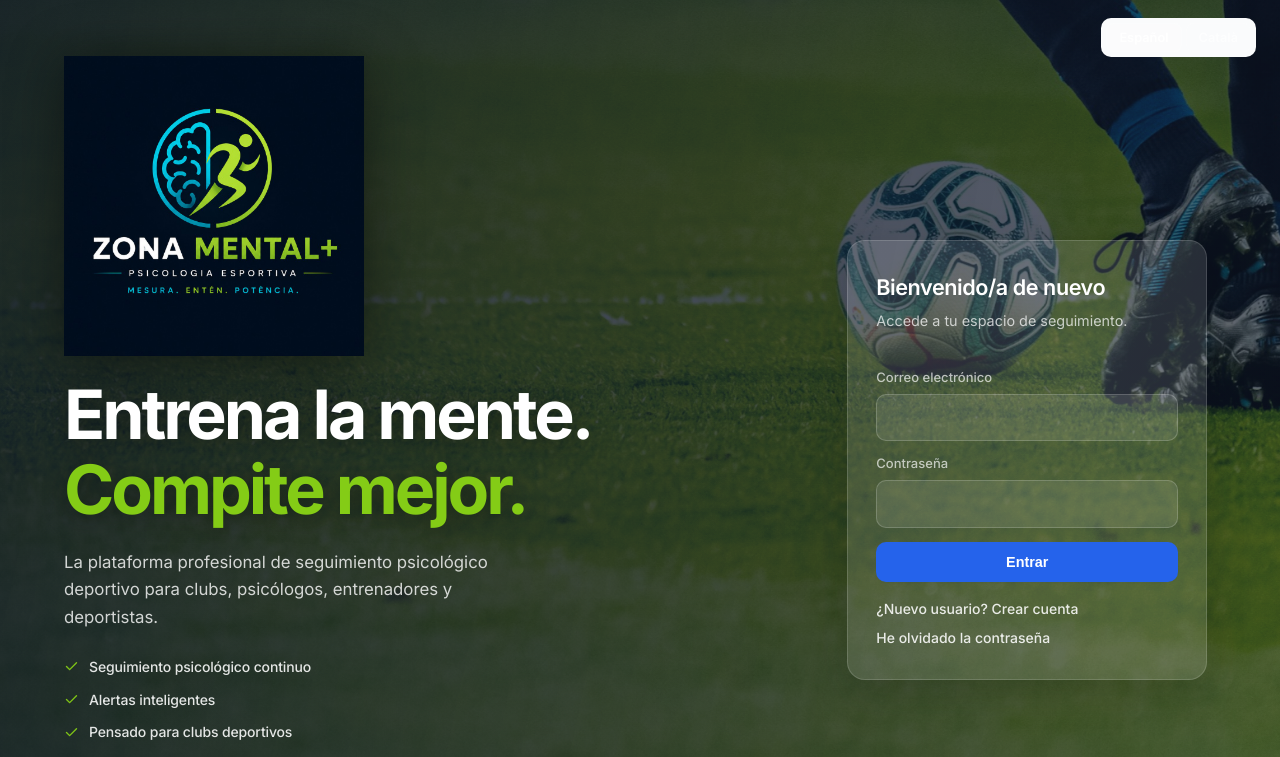
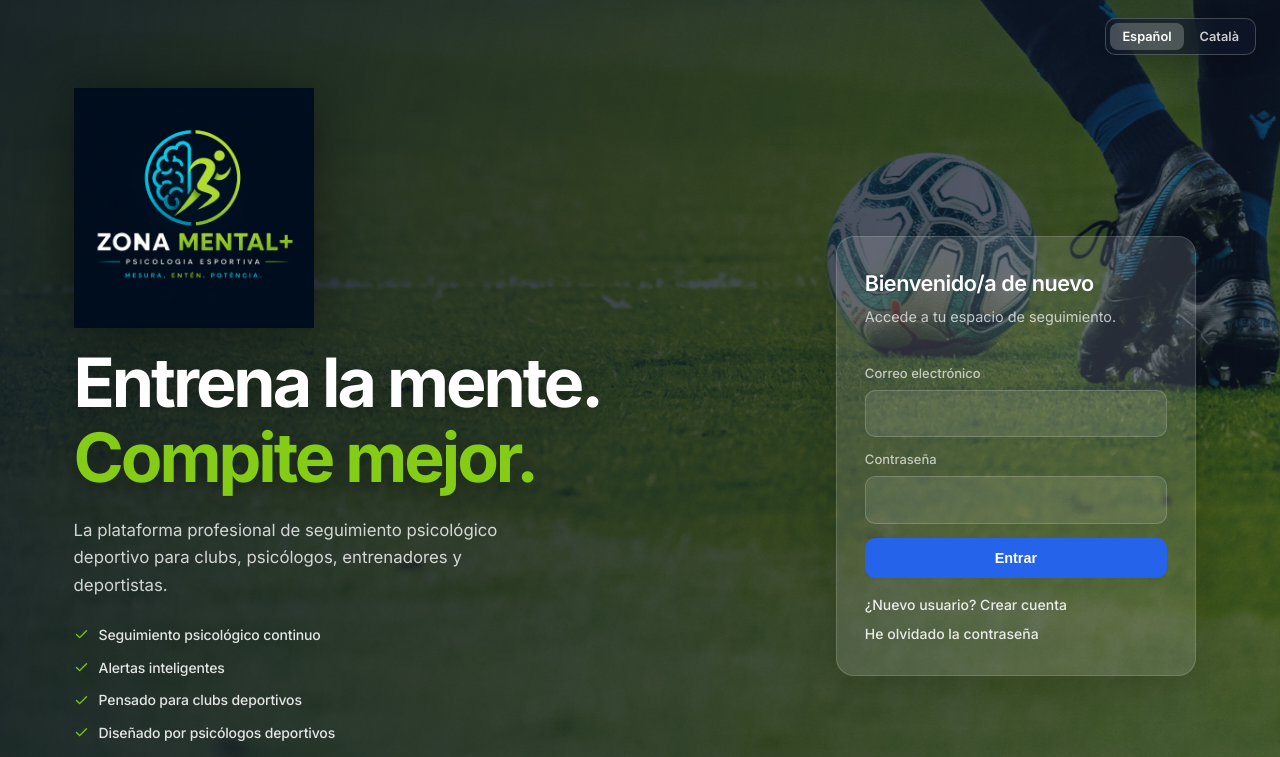
Before and after one commit to Torrins18/elite-mind, a React (Vite) app: page / in a window 1280 px wide. Shown: the top 757 px of the page. Built offline with nearby package versions, Linux system fonts and the light colour scheme; no server answers.

Commit message:
Fix auth landing layout alignment and language switcher visibility.
Center hero and login columns vertically, and use a dark glass background on the language switcher so ES/Català labels are readable on the hero.

Co-authored-by: Cursor <cursoragent@cursor.com>

```diff
--- a/src/styles/auth-landing.css
+++ b/src/styles/auth-landing.css
@@ -33,9 +33,15 @@
   z-index: 2;
   display: grid;
   grid-template-columns: minmax(0, 1.65fr) minmax(320px, 1fr);
+  align-items: center;
+  gap: clamp(16px, 3vw, 40px);
+  width: 100%;
+  max-width: 1440px;
   min-height: 100vh;
   min-height: 100dvh;
-  align-items: stretch;
+  margin: 0 auto;
+  padding: 0 clamp(20px, 4vw, 48px);
+  box-sizing: border-box;
 }
 
 .auth-landing__media-wrap {
@@ -114,10 +120,11 @@
   z-index: 2;
   display: flex;
   flex-direction: column;
-  justify-content: flex-end;
+  justify-content: center;
+  align-self: center;
   width: 100%;
   max-width: 680px;
-  padding: 56px clamp(28px, 5vw, 72px) 64px;
+  padding: 88px clamp(8px, 2vw, 32px) clamp(32px, 4vw, 48px);
   animation: auth-fade-up 0.9s ease both;
 }
 
@@ -133,7 +140,7 @@
 }
 
 .auth-landing__hero-logo {
-  margin-bottom: 24px;
+  margin-bottom: 20px;
 }
 
 .brand-logo--hero-dark {
@@ -144,12 +151,11 @@
 
 .brand-logo__hero-image {
   display: block;
-  width: min(300px, 82vw);
+  width: min(240px, 68vw);
   max-width: 100%;
   height: auto;
   object-fit: contain;
-  /* Elimina el fons fosc del PNG i deixa visible el logo original */
-  mix-blend-mode: screen;
+  mix-blend-mode: lighten;
   filter: drop-shadow(0 6px 28px rgba(0, 0, 0, 0.45));
 }
 
@@ -280,7 +286,8 @@
   display: flex;
   align-items: center;
   justify-content: center;
-  padding: clamp(32px, 5vw, 56px) clamp(24px, 4vw, 48px) clamp(32px, 5vw, 56px) clamp(16px, 2vw, 32px);
+  align-self: center;
+  padding: 88px 0 clamp(32px, 4vw, 48px);
   background: transparent;
   animation: auth-fade-up 0.9s ease 0.15s both;
 }
@@ -363,20 +370,28 @@
   border: 1px solid rgba(255, 255, 255, 0.1);
 }
 
+.auth-landing .lang-switcher {
+  background: rgba(15, 23, 42, 0.62);
+  backdrop-filter: blur(14px);
+  -webkit-backdrop-filter: blur(14px);
+  border: 1px solid rgba(255, 255, 255, 0.22);
+  box-shadow: 0 4px 20px rgba(0, 0, 0, 0.2);
+}
+
 .auth-landing .lang-switcher__btn {
-  color: rgba(255, 255, 255, 0.65);
-  background: rgba(255, 255, 255, 0.08);
-  border: 1px solid rgba(255, 255, 255, 0.12);
+  color: rgba(255, 255, 255, 0.78);
+  background: transparent;
+  border: none;
 }
 
 .auth-landing .lang-switcher__btn:hover {
   color: #ffffff;
-  background: rgba(255, 255, 255, 0.14);
+  background: rgba(255, 255, 255, 0.12);
 }
 
 .auth-landing .lang-switcher__btn.active {
   color: #ffffff;
-  background: rgba(255, 255, 255, 0.18);
+  background: rgba(255, 255, 255, 0.22);
 }
 
 .auth-landing__form {
@@ -682,11 +697,13 @@
   .auth-landing__intro-grid {
     grid-template-columns: 1fr;
     min-height: auto;
+    padding: 0;
   }
 
   .auth-landing__hero-content {
     min-height: min(68vh, 620px);
     max-width: none;
+    justify-content: flex-end;
     padding: 96px 24px 36px;
   }
 
@@ -696,6 +713,7 @@
 
   .auth-landing__panel {
     margin-top: -20px;
+    align-self: stretch;
     padding: 0 20px 52px;
   }
 
```
